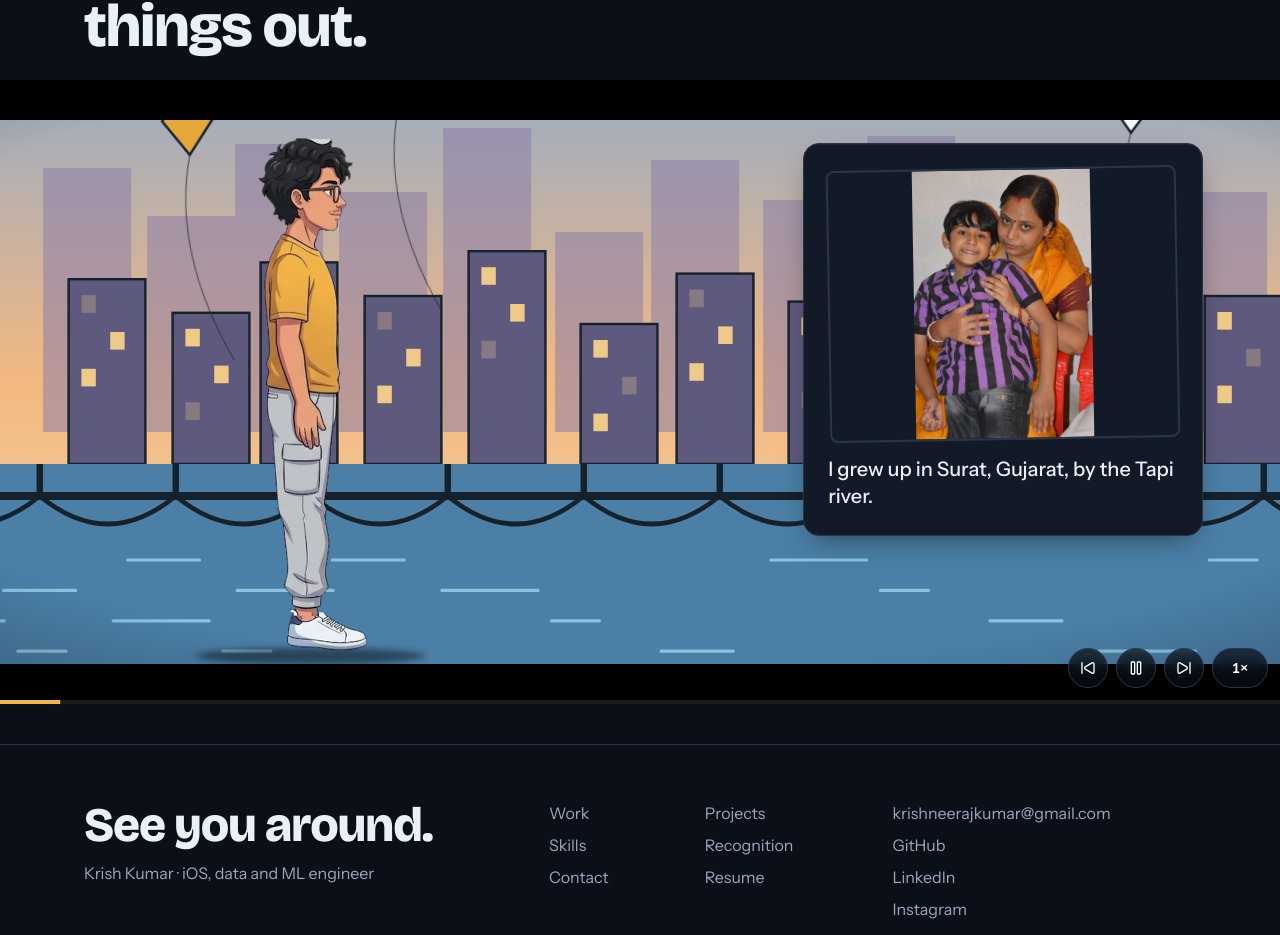
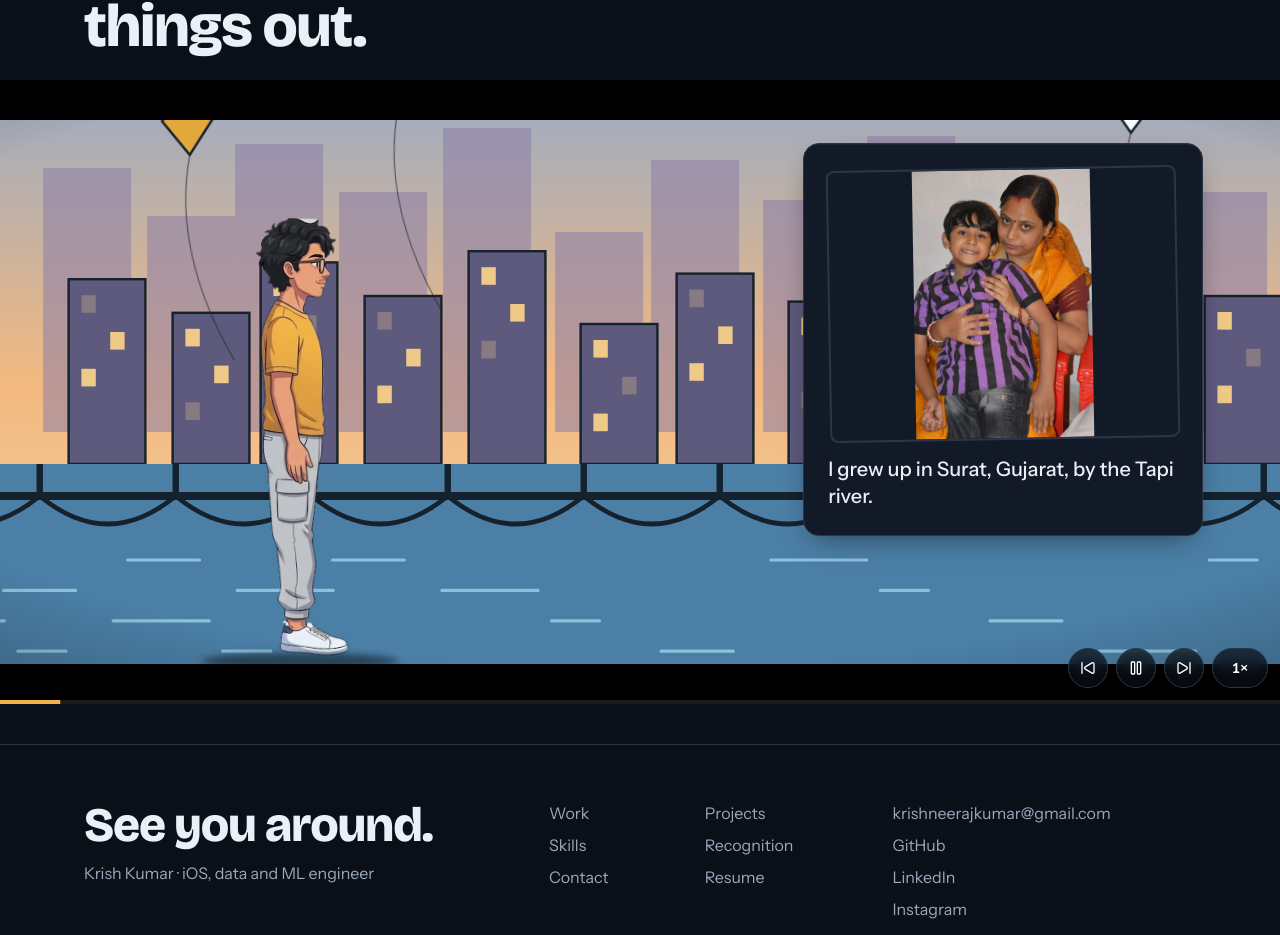
Before and after one commit to krishh-kumarr/MY-PORTFOLIO-, a Next.js app: page / in a window 1280 px wide. Shown: the part 6486-7421 px from the top of the page. Built offline with nearby package versions, Linux system fonts and the light colour scheme.

Commit message:
Size story walker to the frame so the head never clips

```diff
--- a/components/story/Traveler.js
+++ b/components/story/Traveler.js
@@ -48,7 +48,7 @@ export default function Traveler({ travel = 'walk', progress, mood = 'confident'
 
   const side = view !== 'front';
   return (
-    <motion.div style={{ left: x, opacity: op }} className="absolute bottom-[6dvh] h-[min(56dvh,560px)] lg:h-[min(64dvh,640px)] aspect-[254/898] pointer-events-none" aria-hidden="true">
+    <motion.div style={{ left: x, opacity: op }} className="absolute bottom-[7%] h-[70%] max-h-[640px] aspect-[254/898] pointer-events-none" aria-hidden="true">
       <motion.div style={{ y, rotate: rot, scaleY: sy }} className="relative h-full w-full origin-bottom">
         <div className="absolute -inset-x-[60%] inset-y-[-6%]"><AuraFx mode={mood === 'excited' ? 'gold' : 'none'} compact /></div>
         {ninja && view !== 'front' && <div className={`absolute top-[20%] h-[40%] w-[140%] speed-lines ${view === 'right' ? 'right-[70%]' : 'left-[70%] -scale-x-100'}`} />}
```
